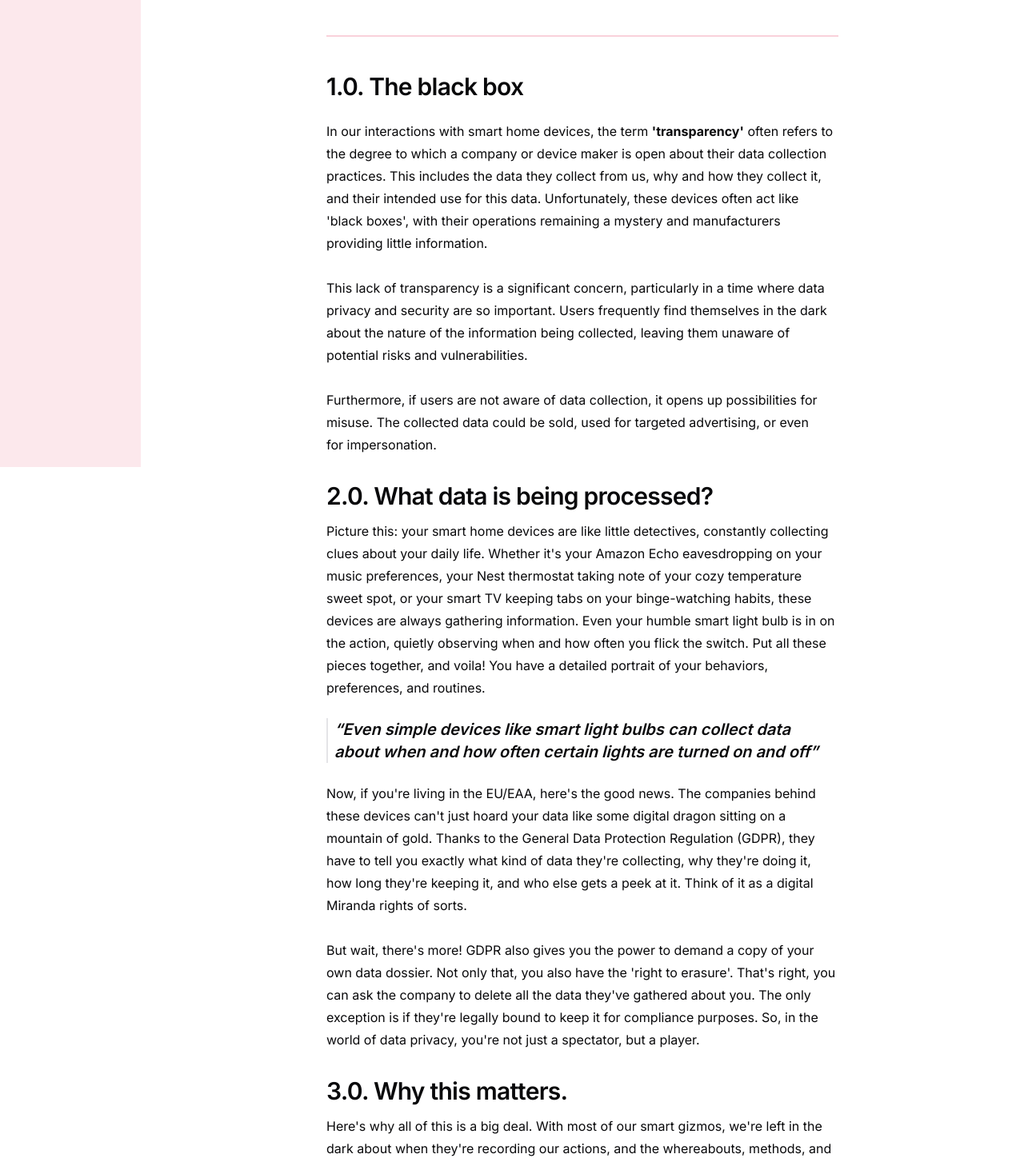
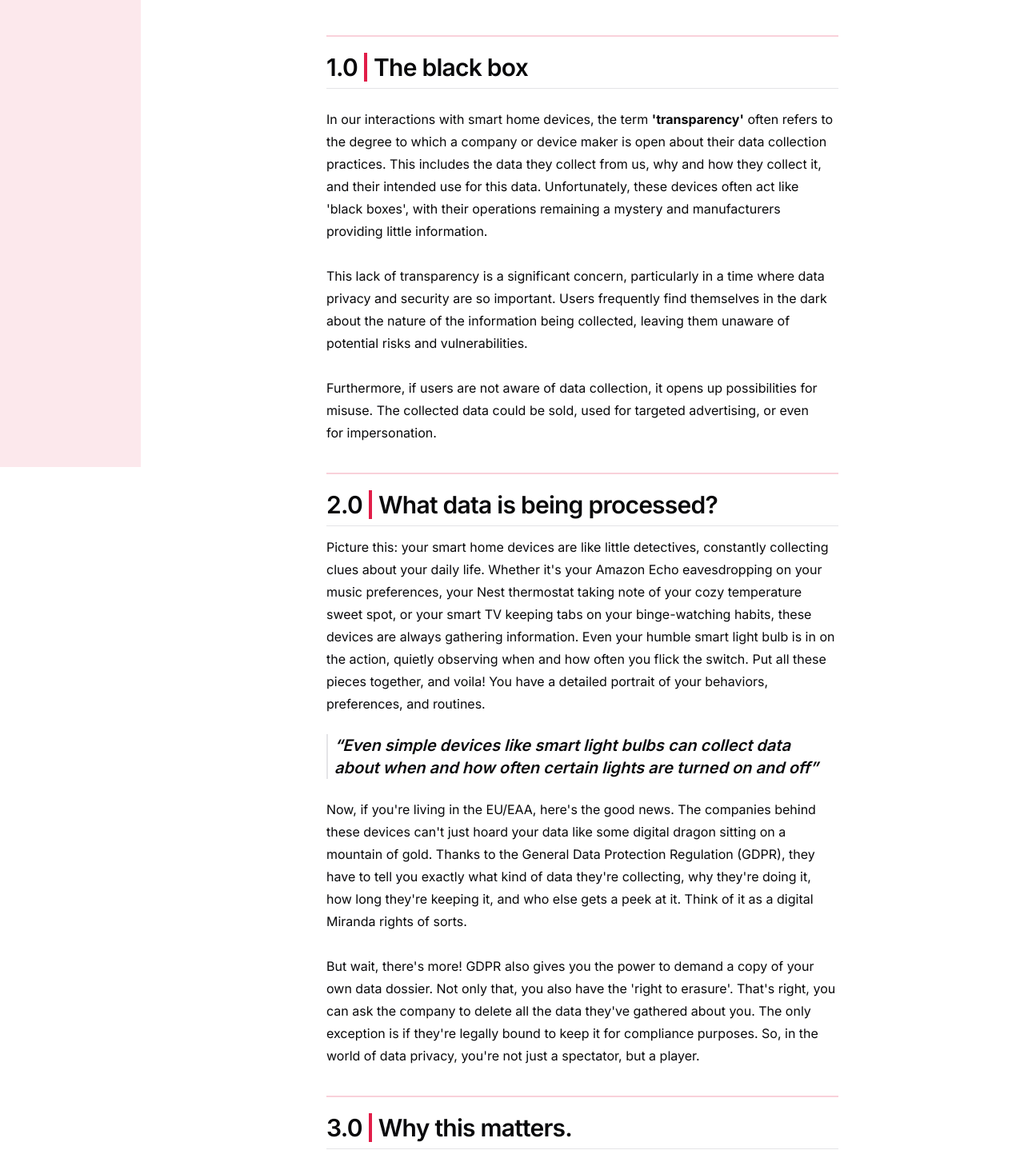
Before and after one commit to evebrnd/eps, a Next.js app: page /eps/chapters/three in a window 1280 px wide. Shown: the part 278-1726 px from the top of the page at 80% size. Built offline with nearby package versions, Linux system fonts and the light colour scheme.

Commit message:
fix: make the chapter titles more uniform

```diff
--- a/src/app/chapters/kickoff/page.tsx
+++ b/src/app/chapters/kickoff/page.tsx
@@ -28,19 +28,21 @@ export default function Page() {
                     Make the most out of this course
                 </h1>
 
-                <div className="flex flex-col text-pretty py-3 border-y-2 border-primary/20 mt-10">
-                    <h3 id="Chapter_1.0" className="mt-8 text-3xl font-semibold tracking-tight">
-                        1.0. Bob & Alice
-                    </h3>
+                <div className="flex flex-col text-pretty py-3 border-t-2 border-primary/20 mt-10">
+                    <h2 id="Chapter_1.0" className="flex justify-normal mt-2 border-b pb-2 text-3xl font-semibold tracking-tight">
+                        1.0<a className="mx-2 border-x-2 border-primary text-3xl"></a>Bob & Alice
+                    </h2>
                     <p className="leading-7 mt-3 md:mt-6">
                         Bob and Alice are two fictional characters commonly used as placeholders in discussions regarding cybersecurity, cyptography and so on. They are used to illustrate different scenarios and to make the content more relatable <br />
                         That is why we have decided throughout this lesson to take the example of Bob and Alice, two partners that live together in a connected home and has many smart home devices. <br />
                     </p>
                     <Image src={BodAndAlice} alt="Bob and Alice" width={500} className="mx-auto mt-7" />
+                </div>
 
-                    <h3 id="Chapter_2.0" className="mt-8 text-3xl font-semibold tracking-tight">
-                        2.0. The 10 commandments of this site !
-                    </h3>
+                <div className="flex flex-col text-pretty py-3 border-t-2 border-primary/20 mt-6">
+                    <h2 id="Chapter_2.0" className="flex justify-normal mt-2 border-b pb-2 text-3xl font-semibold tracking-tight">
+                        2.0<a className="mx-2 border-x-2 border-primary text-3xl"></a>The 10 commandments of this site !
+                    </h2>
                     <ul className="text-left my-4 ml-6 list-disc [&>li]:mt-2">
                         <li>Read the articles at your pace you should</li>
                         <li>Read without skipping (too much) you will</li>
--- a/src/app/chapters/three/page.tsx
+++ b/src/app/chapters/three/page.tsx
@@ -16,7 +16,7 @@ export default function Page() {
         { title: "The black box", id: "Chapter_1.0" },
         { title: "What data is being processed?", id: "Chapter_2.0" },
         { title: "Why this matters", id: "Chapter_3.0" },
-        { title: "Quiz", id: "quiz"}
+        { title: "Quiz", id: "quiz" }
     ];
 
     return (
@@ -32,10 +32,10 @@ export default function Page() {
                     Transparency of Smart Home Devices
                 </h1>
 
-                <div className="flex flex-col text-pretty py-3 border-y-2 border-primary/20 mt-10">
-                    <h3 id="Chapter_1.0" className="mt-8 text-3xl font-semibold tracking-tight">
-                        1.0. The black box
-                    </h3>
+                <div className="flex flex-col text-pretty py-3 border-t-2 border-primary/20 mt-10">
+                    <h2 id="Chapter_1.0" className="flex justify-normal mt-2 border-b pb-2 text-3xl font-semibold tracking-tight">
+                        1.0<a className="mx-2 border-x-2 border-primary text-3xl"></a>The black box
+                    </h2>
                     <p className="leading-7 mt-3 md:mt-6">
                         In our interactions with smart home devices, the term <strong>'transparency'</strong>  often refers to the degree to which a company or device maker is open about their data collection practices. This includes the data they collect from us, why and how they collect it, and their intended use for this data. Unfortunately, these devices often act like 'black boxes', with their operations remaining a mystery and manufacturers providing little information.
                         <br /><br />
@@ -43,10 +43,12 @@ export default function Page() {
                         <br /><br />
                         Furthermore, if users are not aware of data collection, it opens up possibilities for misuse. The collected data could be sold, used for targeted advertising, or even for impersonation.
                     </p>
+                </div>
 
-                    <h3 id="Chapter_2.0" className="mt-8 text-3xl font-semibold tracking-tight">
-                        2.0. What data is being processed?
-                    </h3>
+                <div className="flex flex-col text-pretty py-3 border-t-2 border-primary/20 mt-6">
+                    <h2 id="Chapter_2.0" className="flex justify-normal mt-2 border-b pb-2 text-3xl font-semibold tracking-tight">
+                        2.0<a className="mx-2 border-x-2 border-primary text-3xl"></a>What data is being processed?
+                    </h2>
                     <p className="leading-7 mt-3">
                         Picture this: your smart home devices are like little detectives, constantly collecting clues about your daily life. Whether it's your Amazon Echo eavesdropping on your music preferences, your Nest thermostat taking note of your cozy temperature sweet spot, or your smart TV keeping tabs on your binge-watching habits, these devices are always gathering information. Even your humble smart light bulb is in on the action, quietly observing when and how often you flick the switch. Put all these pieces together, and voila! You have a detailed portrait of your behaviors, preferences, and routines.
                     </p>
@@ -58,10 +60,12 @@ export default function Page() {
                         <br /><br />
                         But wait, there's more! GDPR also gives you the power to demand a copy of your own data dossier. Not only that, you also have the 'right to erasure'. That's right, you can ask the company to delete all the data they've gathered about you. The only exception is if they're legally bound to keep it for compliance purposes. So, in the world of data privacy, you're not just a spectator, but a player.
                     </p>
+                </div>
 
-                    <h3 id="Chapter_3.0" className="mt-8 text-3xl font-semibold tracking-tight">
-                        3.0. Why this matters.
-                    </h3>
+                <div className="flex flex-col text-pretty py-3 border-t-2 border-primary/20 mt-6">
+                    <h2 id="Chapter_3.0" className="flex justify-normal mt-2 border-b pb-2 text-3xl font-semibold tracking-tight">
+                        3.0<a className="mx-2 border-x-2 border-primary text-3xl"></a>Why this matters.
+                    </h2>
                     <p className="leading-7 mt-3">
                         Here's why all of this is a big deal. With most of our smart gizmos, we're left in the dark about when they're recording our actions, and the whereabouts, methods, and duration of how our data is stored. The gravity of these unknowns is immense, given the personal and sensitive nature of the data harvested.
                         <br /><br />
--- a/src/app/chapters/two/page.tsx
+++ b/src/app/chapters/two/page.tsx
@@ -28,7 +28,7 @@ export default function Page() {
       ]
     },
     { title: 'Summary', id: 'Chapter_3.0' },
-    { title: 'Quiz', id: 'quiz'}
+    { title: 'Quiz', id: 'quiz' }
 
   ];
 
@@ -38,7 +38,6 @@ export default function Page() {
       <Sidebar chapters={chapters} />
 
       {/* The main content of the page */}
-
       <div className="flex flex-col justify-center py-2 mx-auto w-5/6 md:w-3/6">
         <Icon path={mdiLightbulbOnOutline} size="4em" className="mx-auto mt-7" />
         <h1 id='Introduction' className="flex justify-center text-center mt-5 text-4xl font-extrabold tracking-tight lg:text-5xl">
@@ -53,10 +52,10 @@ export default function Page() {
           Numerous studies, surveys, and articles have been conducted and written about data transparency, privacy, and the risks associated with smart home devices. Here are a few:
         </p>
 
-        <div className="flex flex-col text-pretty py-3 border-y-2 border-primary/20 mt-10">
-          <h3 id="Chapter_1.0" className="mt-8 text-3xl font-semibold tracking-tight">
-            1.0. Articles
-          </h3>
+        <div className="flex flex-col text-pretty py-3 border-t-2 border-primary/20 mt-10">
+          <h2 id="Chapter_1.0" className="flex justify-normal mt-2 border-b pb-2 text-3xl font-semibold tracking-tight">
+            1.0<a className="mx-2 border-x-2 border-primary text-3xl"></a>Articles
+          </h2>
           <p className="leading-7 mt-3 md:mt-6">
             Diving into the realm of smart home devices, we encounter a fascinating blend of technology, privacy, and user behavior. Let's take a journey through some intriguing studies and articles that shed light on this.
             <br /><br />
@@ -109,10 +108,12 @@ export default function Page() {
               href="https://www.sciencedirect.com/science/article/pii/S0160791X22001671?via%3Dihub"
             />
           </div>
+        </div>
 
-          <h3 id="Chapter_2.0" className="mt-8 text-3xl font-semibold tracking-tight pt-10 border-t-2 border-primary/20">
-            2.0. The EPS project survey
-          </h3>
+        <div className="flex flex-col text-pretty py-3 border-t-2 border-primary/20 mt-6">
+          <h2 id="Chapter_2.0" className="flex justify-normal mt-2 border-b pb-2 text-3xl font-semibold tracking-tight">
+            2.0<a className="mx-2 border-x-2 border-primary text-3xl"></a>The EPS project survey
+          </h2>
           <p className="leading-7 mt-3">
             In our quest to understand people's knowledge of smart home devices, we, the EPS project group, conducted a survey with around 70 respondents, a mix of students and older individuals. The survey, consisting of 20 questions, offered some intriguing insights.
           </p>
```
Also changed, not shown: src/app/chapters/one/page.tsx (+13 -12 lines).
